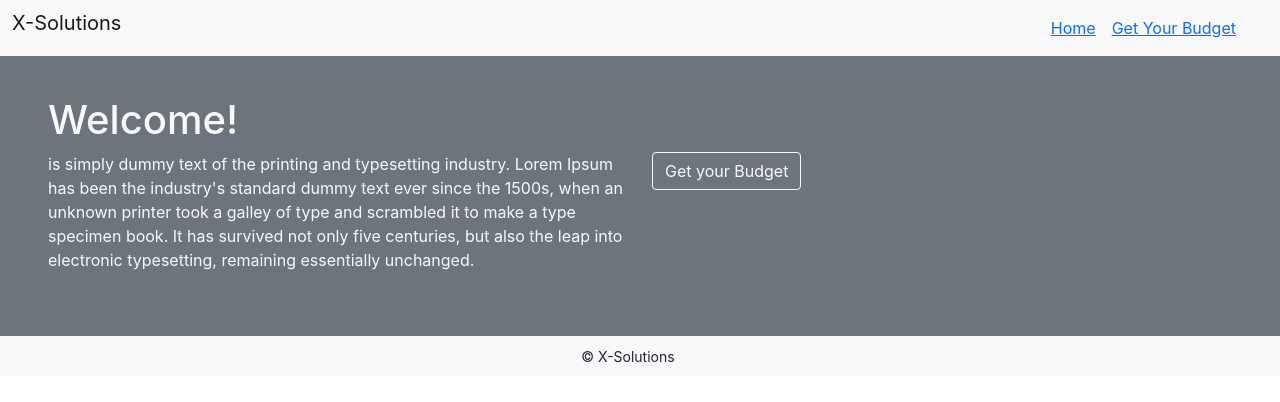
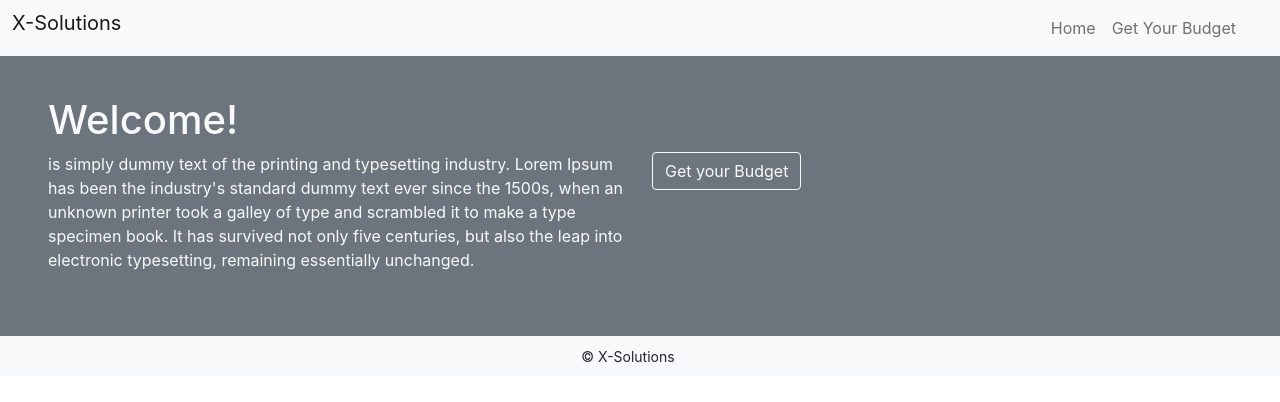
Before and after one commit to adaldin/budgetApp, a React (Create React App) app in the folder budget-app/: page / in a window 1280 px wide. Shown: the top 402 px of the page. Built offline with nearby package versions, Linux system fonts and the light colour scheme.

Commit message:
Link i NavLink (bootstrap) problem solved + button Welcome redirects to budget

```diff
--- a/budget-app/src/components/header/Header.js
+++ b/budget-app/src/components/header/Header.js
@@ -16,11 +16,11 @@ function Header() {
           </Col>
           <Col sm={12} md={8}>
             <Nav className="justify-content-end">
-              <NavLink href="/">
-                <Link to="/">Home</Link>
+              <NavLink as={Link} to="/">
+                Home
               </NavLink>
-              <NavLink href="">
-                <Link to="/budget">Get Your Budget</Link>
+              <NavLink as={Link} to="/budget">
+                Get Your Budget
               </NavLink>
             </Nav>
           </Col>
--- a/budget-app/src/pages/welcome.js
+++ b/budget-app/src/pages/welcome.js
@@ -3,6 +3,7 @@ import Row from "react-bootstrap/Row";
 import Button from "react-bootstrap/Button";
 import Container from "react-bootstrap/Container";
 import Col from "react-bootstrap/Col";
+import { Link } from "react-router-dom";
 
 function Welcome() {
   return (
@@ -24,7 +25,9 @@ function Welcome() {
           </p>
         </Col>
         <Col sm={12} md={6}>
-          <Button variant="outline-light">Get your Budget</Button>
+          <Link to="/budget">
+            <Button variant="outline-light">Get your Budget</Button>
+          </Link>
         </Col>
       </Row>
     </Container>
```
